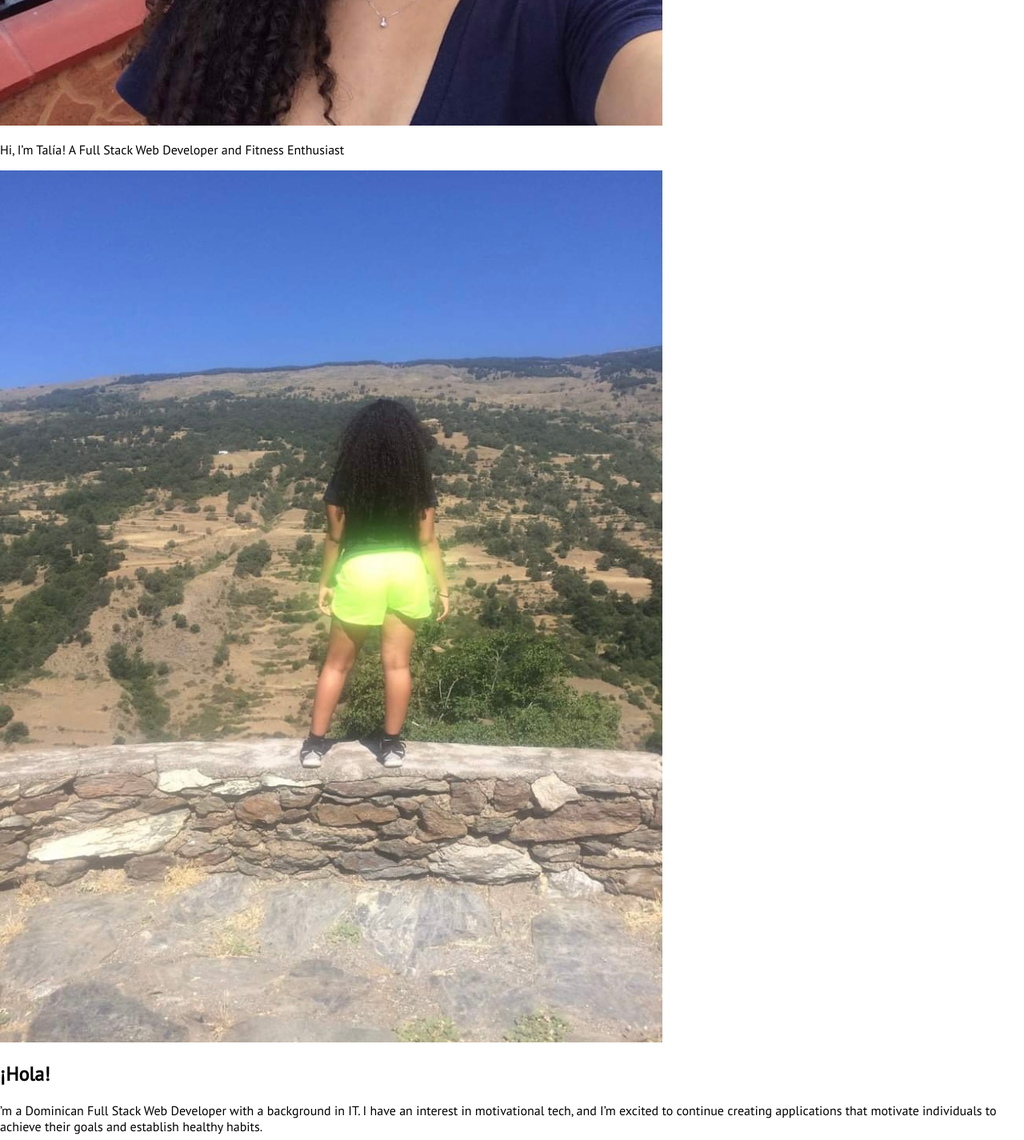
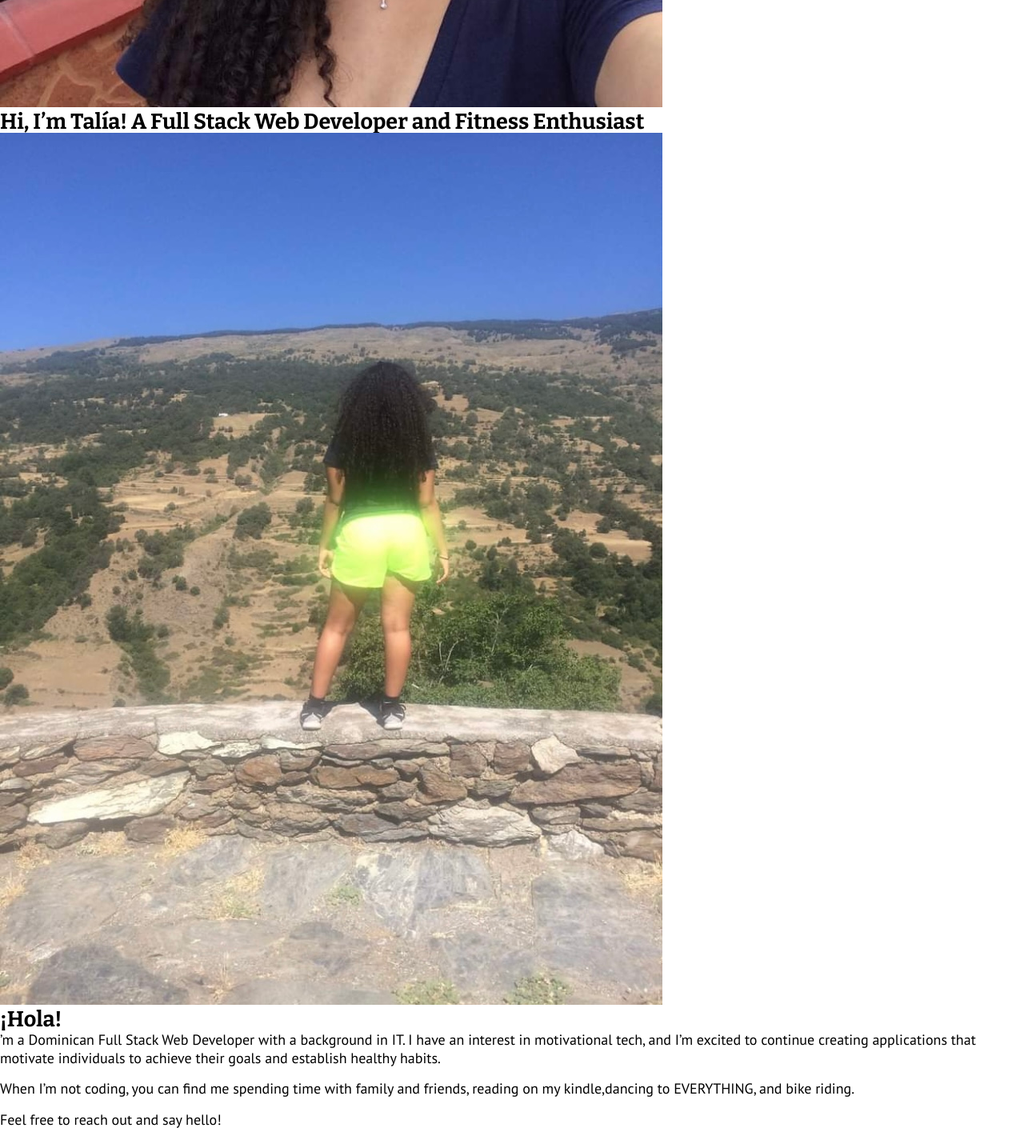
Before and after one commit to Tpichardo/portfolio, a React (Create React App) app: page / in a window 1280 px wide. Shown: the part 680-2105 px from the top of the page at 80% size. Built offline with nearby package versions, Linux system fonts and the light colour scheme.

Commit message:
Adds all css files for components

```diff
--- a/src/Components/Home.js
+++ b/src/Components/Home.js
@@ -9,9 +9,9 @@ const Home = () => {
                 <img src={selfImg} alt="me smiling" />
             </div>
             <div className="home-content">
-                <p>Hi, I’m Talía! A Full Stack Web Developer
+                <h1>Hi, I’m Talía! A Full Stack Web Developer
                     and <span>Fitness Enthusiast</span>
-                </p>
+                </h1>
             </div>
         </section>
     );
--- a/src/index.css
+++ b/src/index.css
@@ -1,9 +1,29 @@
 @import url("https://fonts.googleapis.com/css2?family=Bitter:wght@700&family=PT+Sans&display=swap");
+
 body {
   margin: 0;
-  font-family: "PT Sans", sans-serif;
+  font-size: 1.125rem;
   -webkit-font-smoothing: antialiased;
   -moz-osx-font-smoothing: grayscale;
+}
+
+/* typography */
+
+h1,
+h3,
+p {
+  margin: 0;
+}
+
+h1,
+h3 {
+  font-family: "Bitter", serif;
+  line-height: 1;
+}
+
+p {
+  font-family: "PT Sans", sans-serif;
+  margin-bottom: 0.85em;
 }
 
 code {
```
Also changed, not shown: src/Components/About.css (added), src/Components/Contact.css (added), src/Components/NavBar.css (added), src/Components/Projects.css (added), src/Components/Skills-Tools.css (added).
